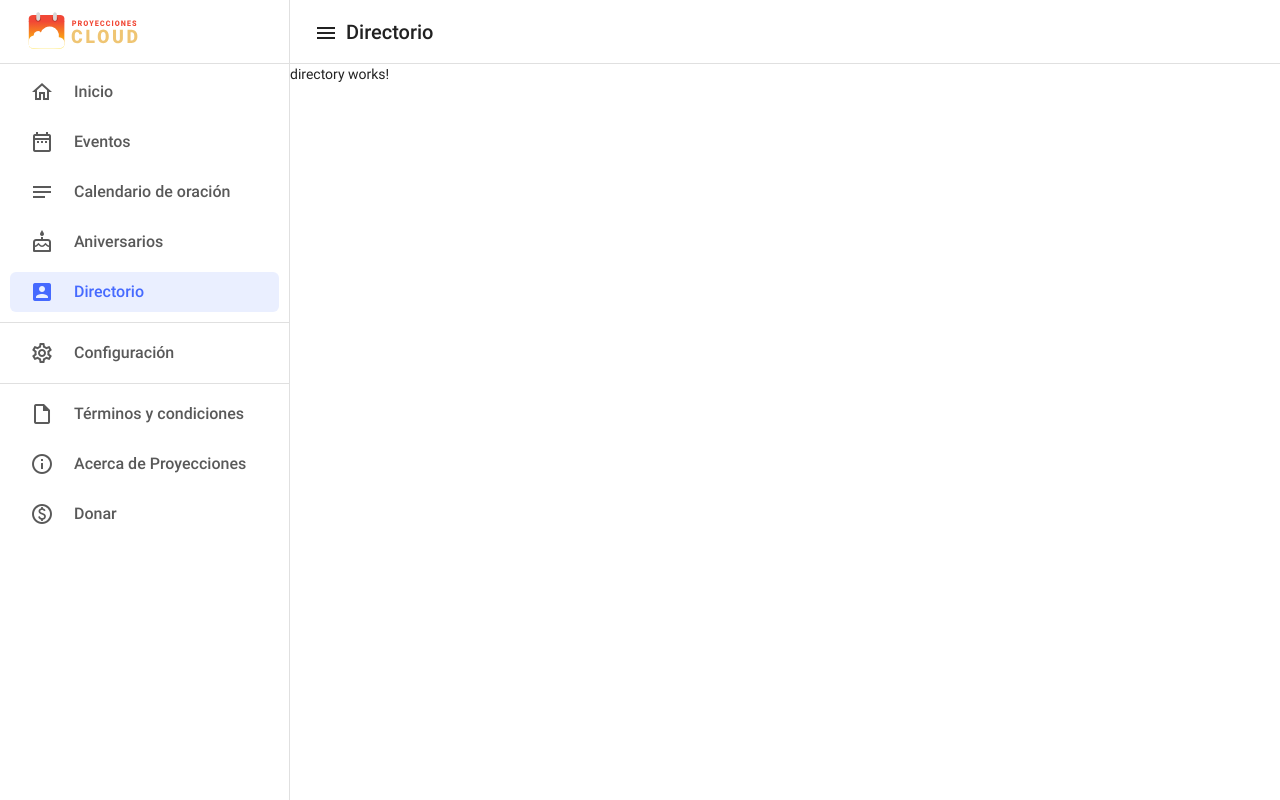
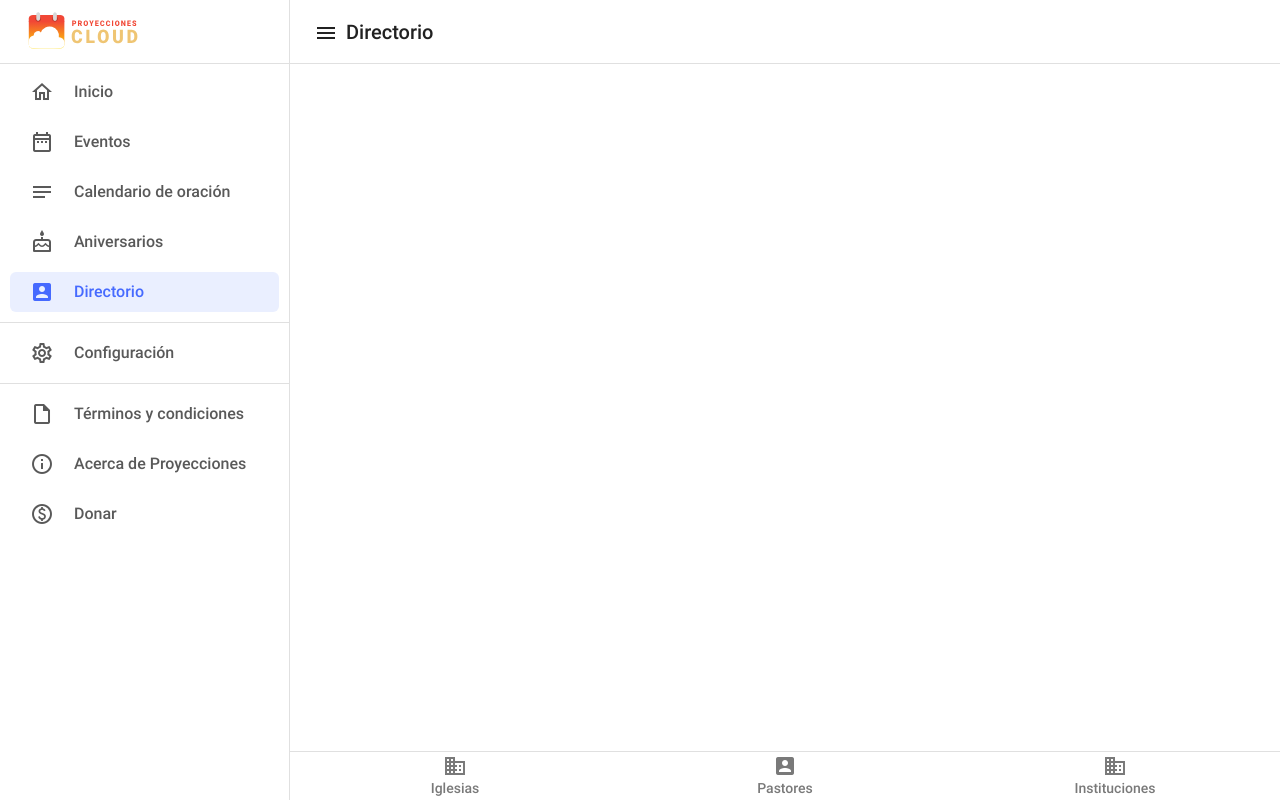
Before and after one commit to liosvel-medina/ProyeccionesWeb, an Angular app: page /directory in a window 1280 px wide. Built offline with nearby package versions, Linux system fonts and the light colour scheme.

Commit message:
define directory.component structure

```diff
--- a/src/app/core/directory/directory.component.css
+++ b/src/app/core/directory/directory.component.css
@@ -0,0 +1,31 @@
+.content-area {
+  height: 100%;
+  overflow: hidden;
+}
+
+.content-directory {
+  height: calc(100% - 48px);
+  overflow: auto;
+}
+
+.bottom-nav-bar {
+  position: absolute;
+  bottom: 0;
+  left: 0;
+  width: 100%;
+}
+
+::ng-deep .mat-tab-nav-bar.bottom-nav-bar, ::ng-deep .mat-tab-header.bottom-nav-bar {
+  border-bottom: none;
+  border-top: 1px solid rgba(0, 0, 0, 0.12);
+}
+
+::ng-deep .bottom-nav-bar .mat-tab-link {
+  display: flex;
+  flex-direction: column;
+}
+
+::ng-deep .bottom-nav-bar .mat-tab-link.active {
+  color: #466AFF;
+  opacity: 1;
+}
--- a/src/app/core/directory/directory.component.html
+++ b/src/app/core/directory/directory.component.html
@@ -1 +1,22 @@
-<p>directory works!</p>
+<div class="content-area">
+
+  <div class="content-directory">
+    <router-outlet></router-outlet>
+  </div>
+
+  <nav mat-tab-nav-bar mat-stretch-tabs class="bottom-nav-bar">
+    <a mat-tab-link routerLink="/directory/churches" routerLinkActive="active">
+      <mat-icon>business</mat-icon>
+      <span>Iglesias</span>
+    </a>
+    <a mat-tab-link routerLink="/directory/pastors" routerLinkActive="active">
+      <mat-icon>account_box</mat-icon>
+      <span>Pastores</span>
+    </a>
+    <a mat-tab-link routerLink="/directory/places" routerLinkActive="active">
+      <mat-icon>business</mat-icon>
+      <span>Instituciones</span>
+    </a>
+  </nav>
+
+</div>
```
